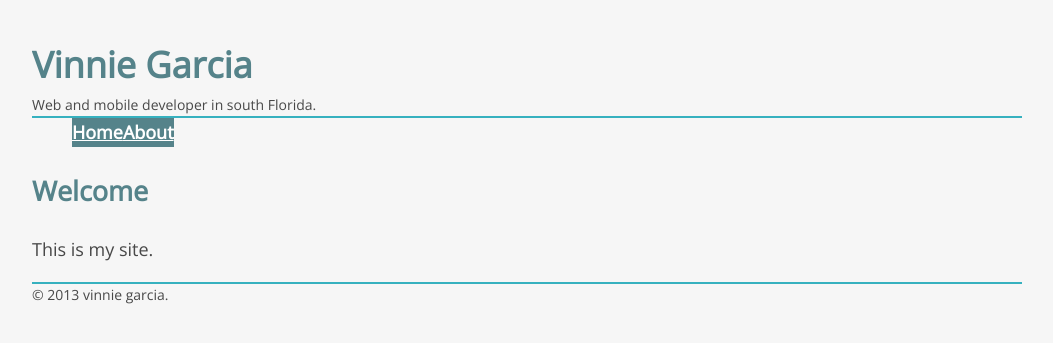
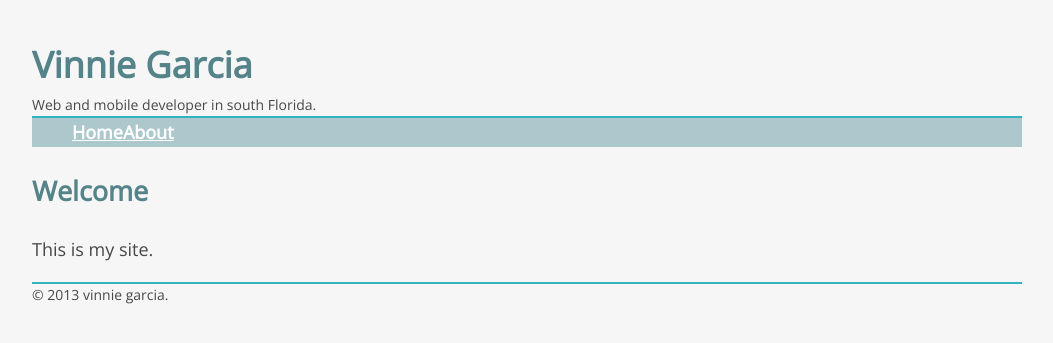
Before and after one commit to vinniegarcia/vinniegarcia.github.com, a Jekyll site: the page built from index.md, in a window 1280 px wide. Shown: the top 343 px of the page, without its empty margins (113-1166 px from the left). Built offline with Jekyll 4.4.1, drawn with Linux system fonts in a browser that asks for light colours; Markdown is read by kramdown in place of the engine named in the settings.

Commit message:
less changes

```diff
--- a/css/main.css
+++ b/css/main.css
@@ -54,6 +54,7 @@ header p {
 
 nav {
   overflow: auto;
+  background-color: #acc8cc;
 }
 
 nav ul,
@@ -79,12 +80,12 @@ nav ul {
 
 nav ul a {
   color: white;
-  background-color: #55838a;
+  background-color: #acc8cc;
 }
 
 nav ul a:hover {
   color: #ffc;
-  background-color: #acc8cc;
+  background-color: #55838a;
 }
 
 footer {
--- a/less/main.less
+++ b/less/main.less
@@ -94,12 +94,13 @@ header {
 nav {
 	overflow: auto;
 	.horizontal(left);
+	background-color: @lighterBlue;
 	ul {
 		a {
-			background-color: @darkerBlue;
+			background-color: @lighterBlue;
 			color: white;
 			&:hover {
-				background-color: @lighterBlue;
+				background-color: @darkerBlue;
 				color: #ffc;
 			}
 		}
```
